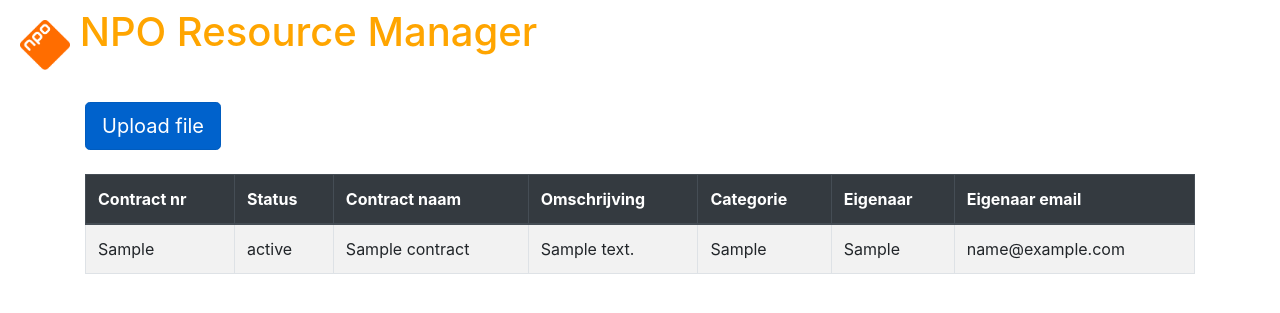
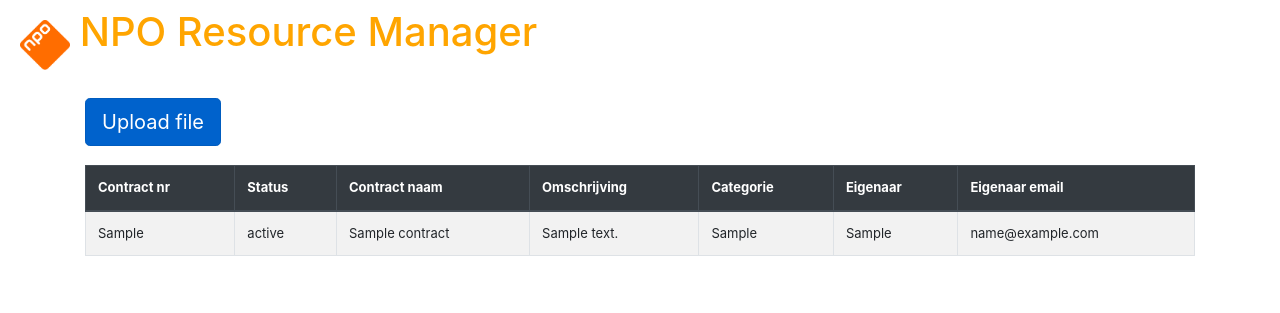
Before and after one commit to ikheetbas/Verhalen, a Django app: page /rm/ in a window 1280 px wide. Shown: the top 313 px of the page. Run offline with Django 3.2, Linux system fonts and the light colour scheme; tables that the repository leaves empty hold one stand-in row (values such as "Sample post").

Commit message:
Small font-size for body

```diff
--- a/static/css/base.css
+++ b/static/css/base.css
@@ -10,3 +10,7 @@ h1{
     margin-left: 20px;
     margin-right: 10px;
 }
+
+body{
+    font-size: small;
+}
```
